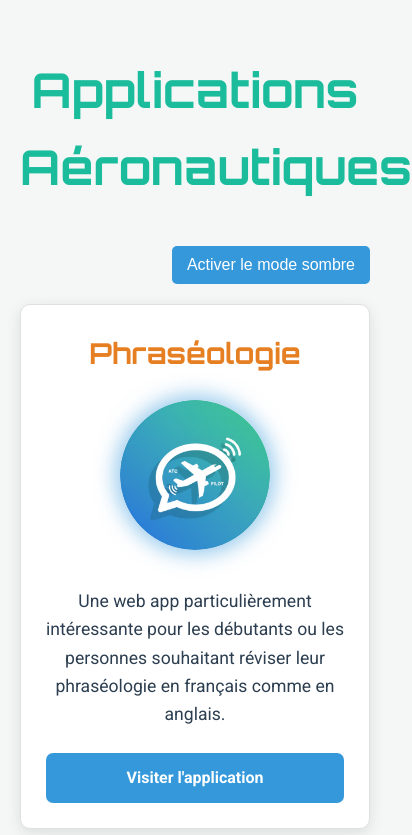
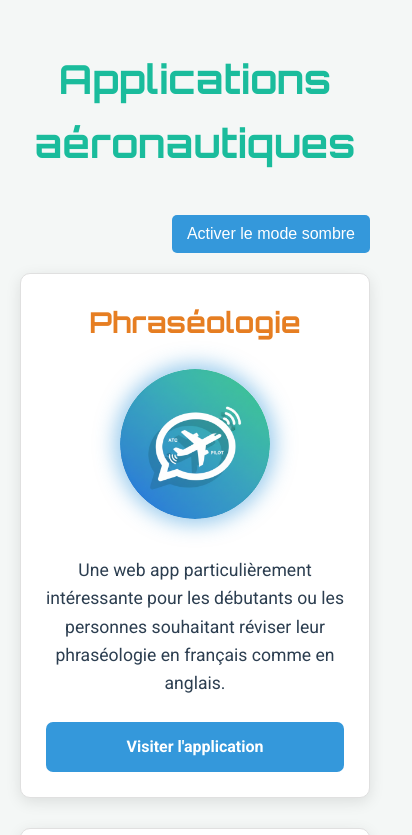
Before and after one commit to pierrezNet/aeronautique, a plain HTML site: page index.html in a window 390 px wide. Shown: the top 835 px of the page, 412 px wide, since content can reach past the window. Drawn offline with Linux system fonts and the light colour scheme.

Commit message:
responsiv design

```diff
--- a/index.html
+++ b/index.html
@@ -3,7 +3,7 @@
 <head>
     <meta charset="UTF-8">
     <meta name="viewport" content="width=device-width, initial-scale=1.0">
-    <title>Mes Applications Aéronautiques</title>
+    <title>Mes applications aéronautiques</title>
     <link rel="preconnect" href="https://fonts.googleapis.com">
     <link rel="preconnect" href="https://fonts.gstatic.com" crossorigin>
     <link href="https://fonts.googleapis.com/css2?family=Orbitron:wght@400..900&family=Roboto:wght@300;400;700&display=swap" rel="stylesheet">
@@ -168,12 +168,15 @@
             .container {
                 grid-template-columns: 1fr;
             }
+            h1 {
+            font-size: 2.5em;
+            }
         }
     </style>
 </head>
 <body>
     <header>
-        <h1>Applications Aéronautiques</h1>
+        <h1>Applications aéronautiques</h1>
     </header>
 
     <div class="theme-switcher">
```
Also changed, not shown: README.md.
